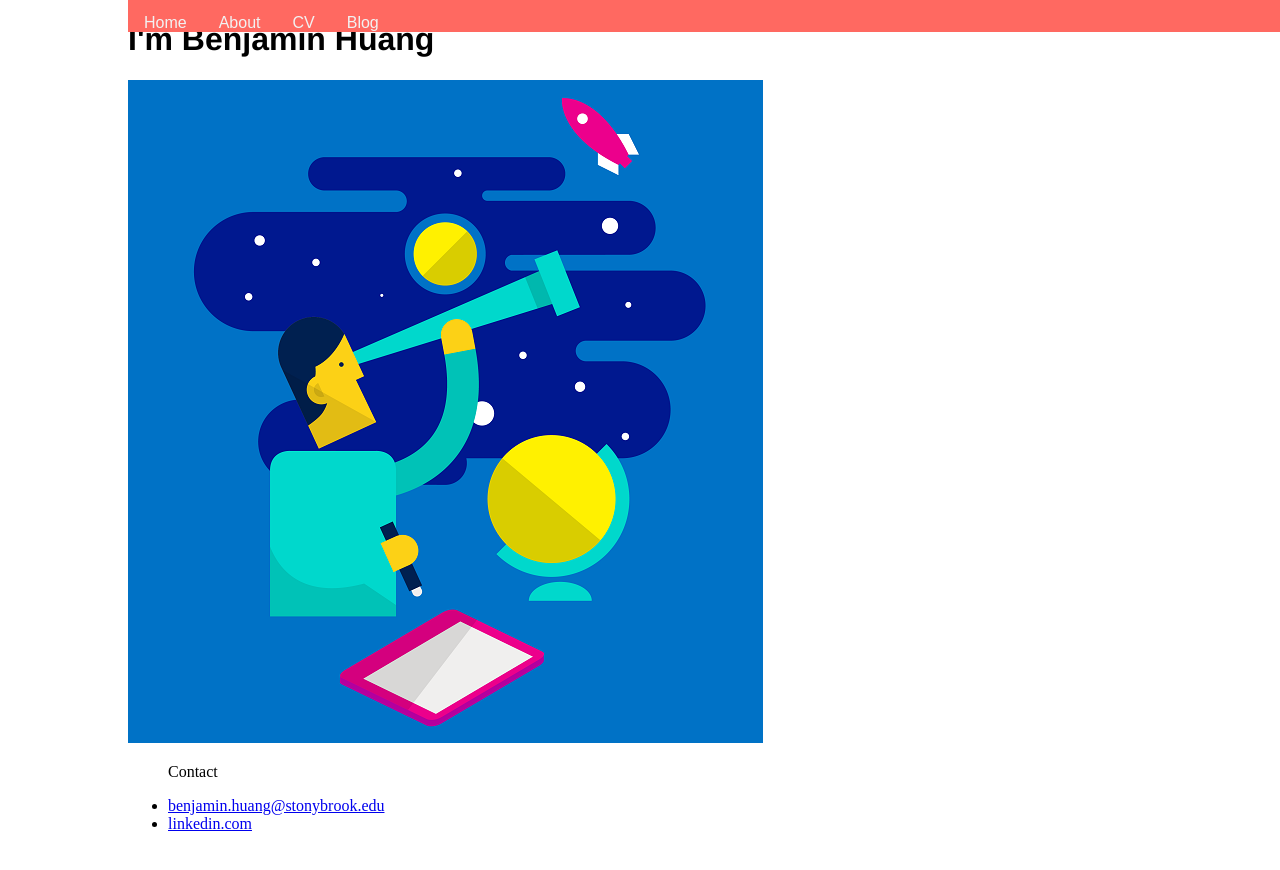
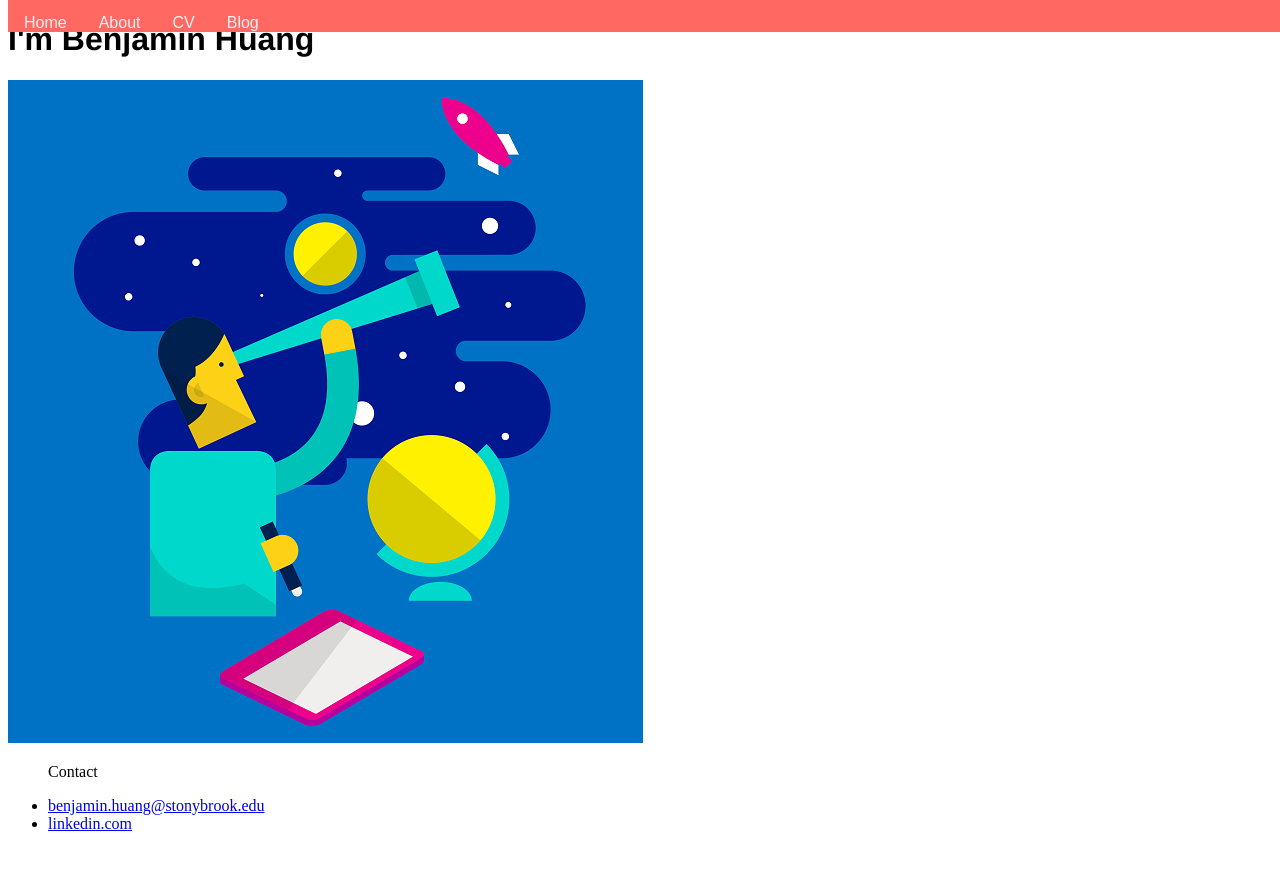
Before and after one commit to benjaminhuang13/benjaminhuang13.github.io, a Jekyll site: the page built from index.html, in a window 1280 px wide. Shown: the top 870 px of the page. Built offline with Jekyll 4.4.1, drawn with Linux system fonts in a browser that asks for light colours.

Commit message:
Update main.css

```diff
--- a/css/main.css
+++ b/css/main.css
@@ -25,8 +25,8 @@
 }
 body{
     width:80%;
-    margin:auto;
-    padding:20x;
+    margin:30x;
+    padding:40x;
 }
 /* body {
     margin:auto;
@@ -48,11 +48,16 @@ p {
     line-height: 1.4em;
     color: #333;
 }
+
 footer {
     border-top: 1px solid #d5d5d5;
     font-size: .6em;
     color: black;
 }
+footer a{
+    text-decoration: none;
+    colr:black;
+}
 ul.posts li {
     list-style: none;
 }
```
